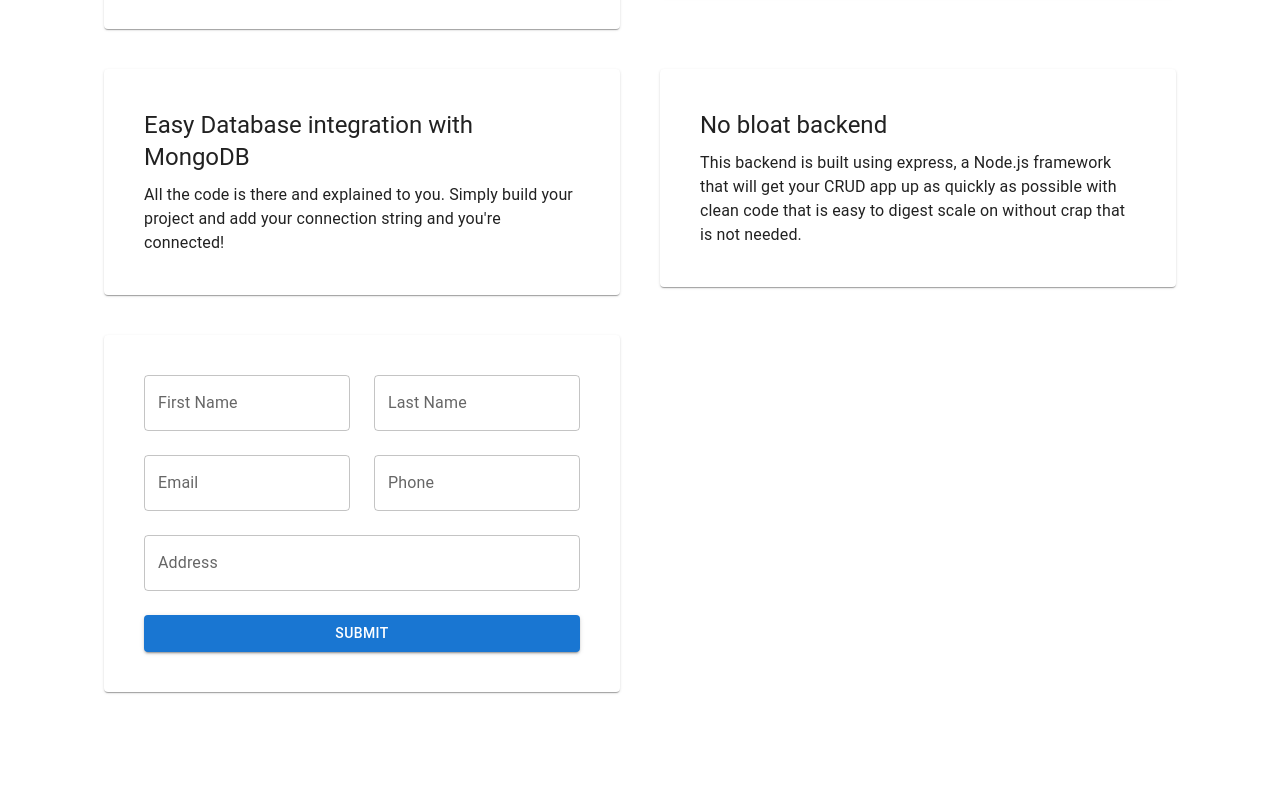
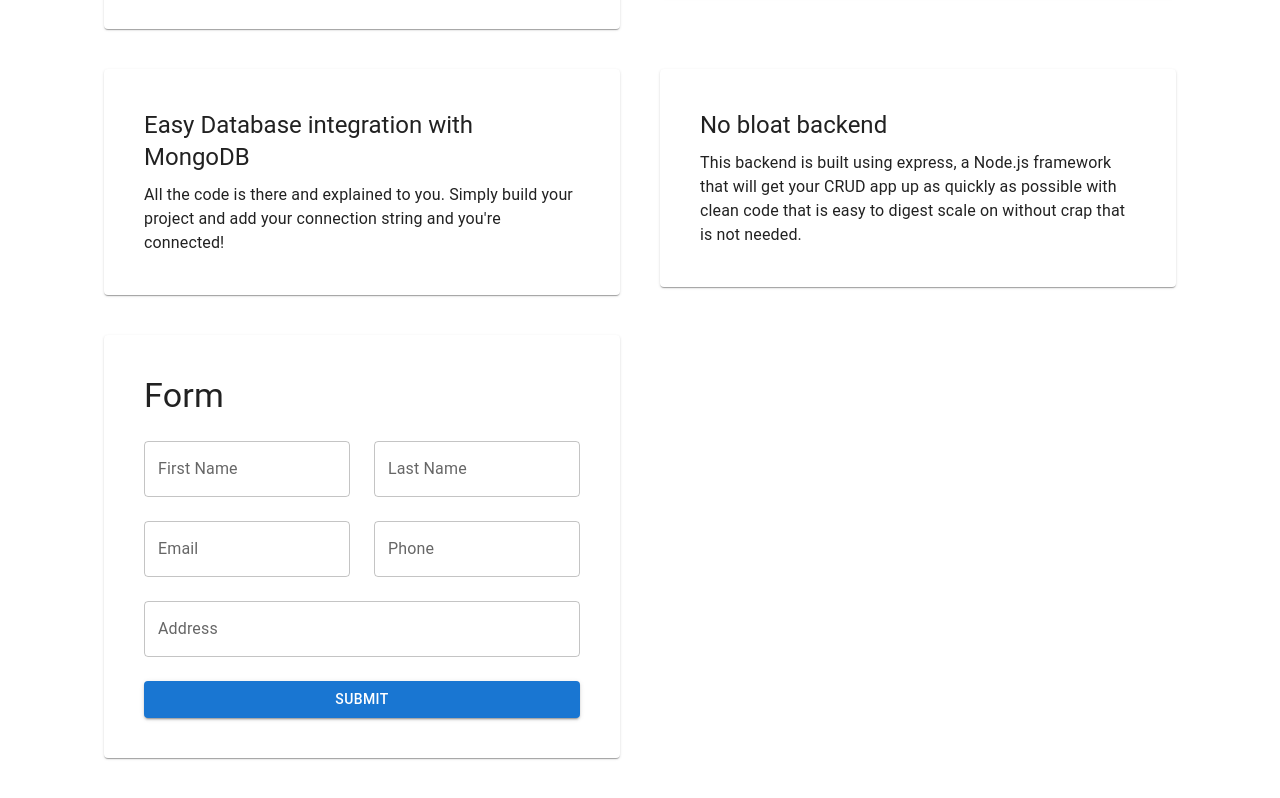
Before and after one commit to DigytUX/react-mui-mongodb-template, a React (Create React App) app in the folder client/: page / in a window 1280 px wide. Shown: the part 835-1633 px from the top of the page. Before the commit the page ends 1567 px from the top, so only its background shows below. Built offline with nearby package versions, Linux system fonts and the light colour scheme.

Commit message:
Updated form

```diff
--- a/client/src/components/Form.js
+++ b/client/src/components/Form.js
@@ -53,12 +53,15 @@ export const Form = () =>   {
             address:address
         }
 
-        console.log(query)
+        console.log(query) // submit this!
     }
 
     return (
         <Box>
             <Grid container spacing={3}>
+                <Grid item xs={12}>
+                    <Typography variant="h4">Form</Typography>
+                </Grid>
                 <Grid item xs={6}>
                     <TextField
                         sx={styles.Field}
```
